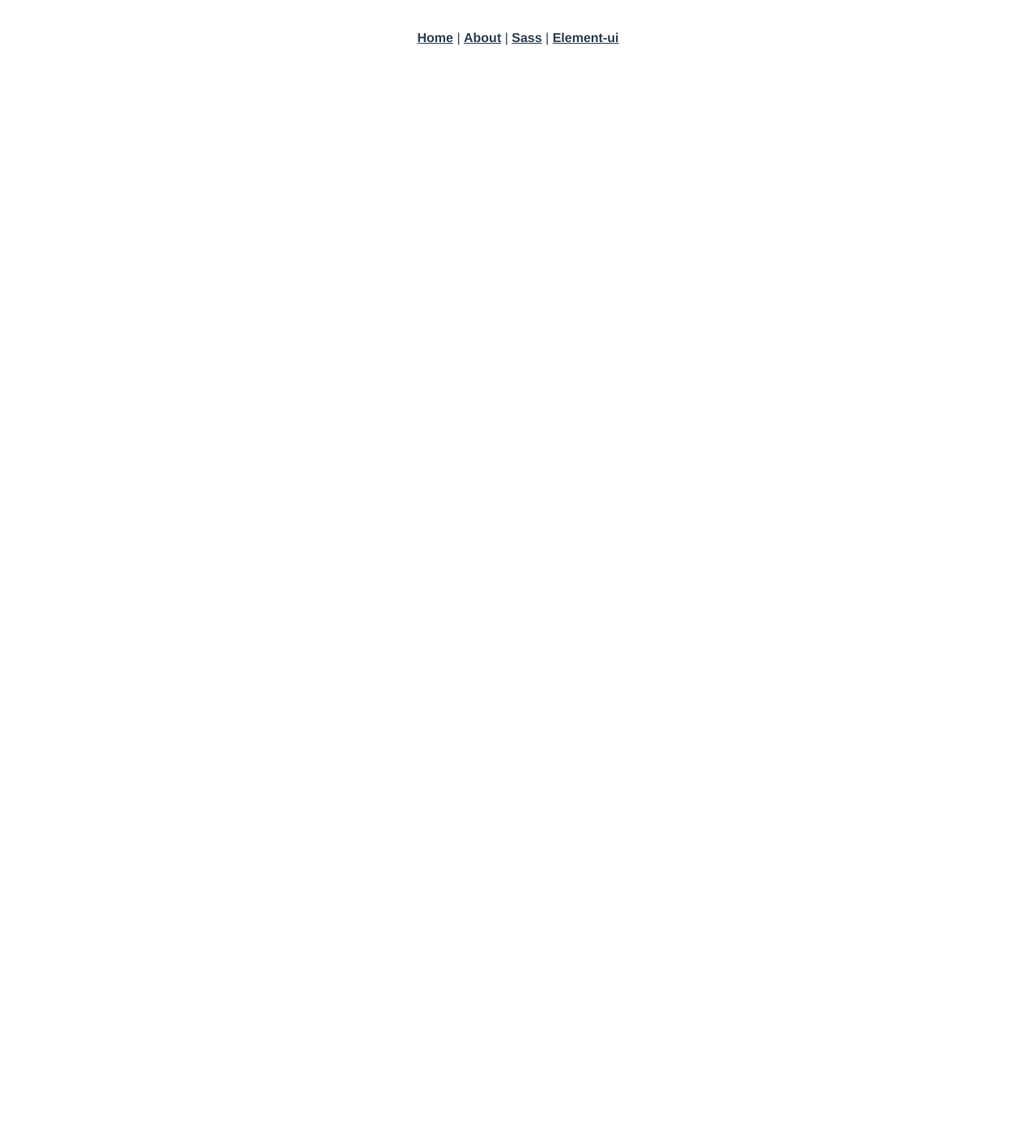
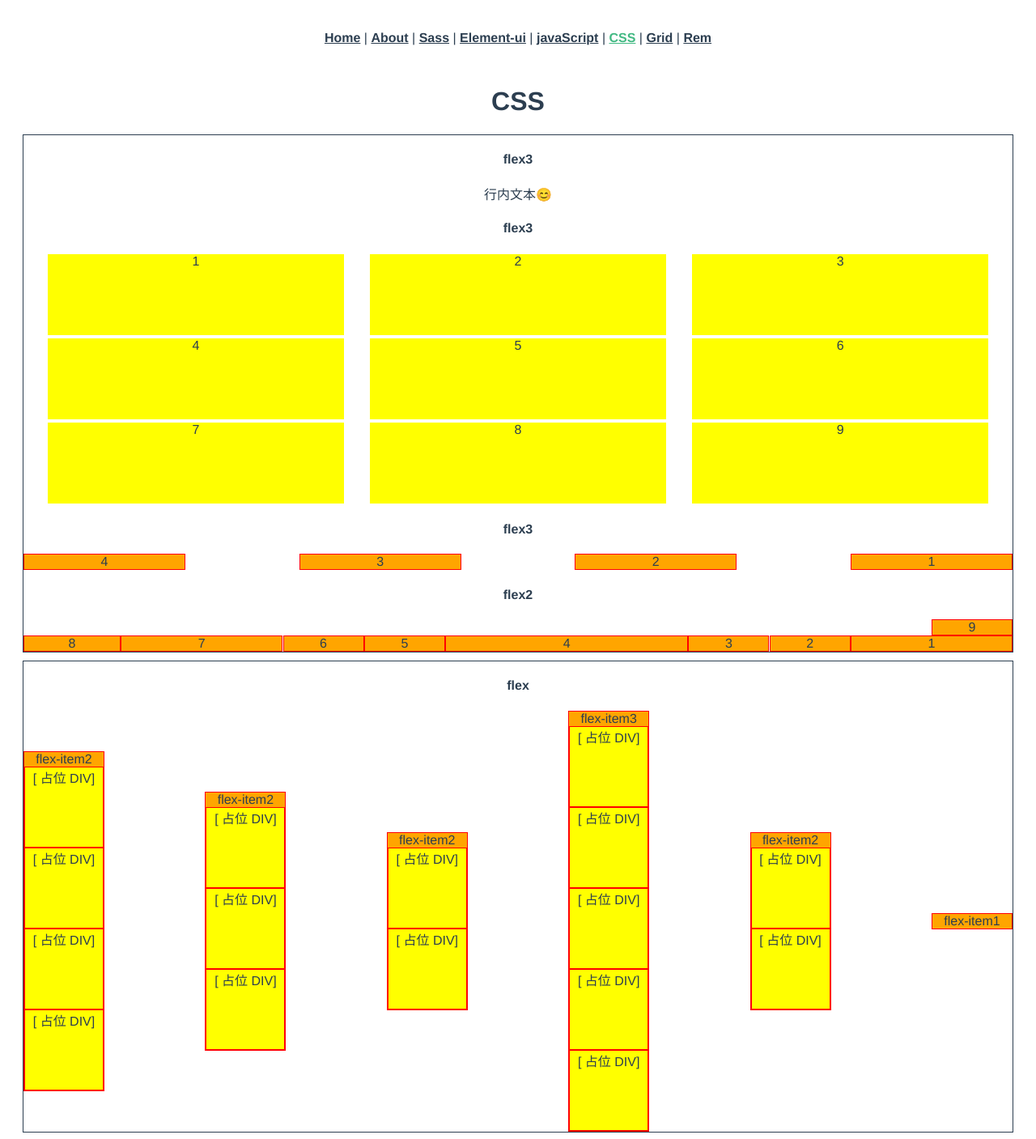
Before and after one commit to lxiuen/cli-test, a Vue app: page /#/css in a window 1280 px wide. Shown: the whole page at 81% size. Before the commit the page ends 800 px from the top, so only its background shows below. Built offline with nearby package versions, Linux system fonts and the light colour scheme.

Commit message:
测试git .

```diff
--- a/src/App.vue
+++ b/src/App.vue
@@ -4,7 +4,11 @@
       <router-link to="/">Home</router-link> |
       <router-link to="/about">About</router-link> |
       <router-link to="/sass">Sass</router-link> |
-      <router-link to="/element">Element-ui</router-link>
+      <router-link to="/element">Element-ui</router-link> |
+      <router-link to="/brush-javaScript">javaScript</router-link> |
+      <router-link to="/css">CSS</router-link> |
+      <router-link to="/grid">Grid</router-link> |
+      <router-link to="/rem">Rem</router-link>
     </div>
     <router-view />
   </div>
--- a/src/router/index.js
+++ b/src/router/index.js
@@ -28,6 +28,26 @@ const routes = [
     path: "/sass",
     name: "Sass",
     component: () => import("../views/Sass.vue")
+  },
+  {
+    path: "/brush-javaScript",
+    name: "javaScript",
+    component: () => import("../views/Brush-javaScript.vue")
+  },
+  {
+    path: "/css",
+    name: "css",
+    component: () => import("../views/css.vue")
+  },
+  {
+    path: "/grid",
+    name: "grid",
+    component: () => import("../views/Grid.vue")
+  },
+  {
+    path: "/rem",
+    name: "rem",
+    component: () => import("../views/Rem.vue")
   }
 ];
 
--- /dev/null
+++ b/src/styles/css.scss
@@ -0,0 +1,39 @@
+%border-style {
+  border: 1px solid red;
+  box-sizing: border-box;
+}
+.flex {
+  display: flex;
+  // flex-direction: row-reverse;
+  // flex-wrap: wrap-reverse;
+  flex-flow: row-reverse wrap-reverse;
+  justify-content: space-between;
+  align-items: center;
+  .item {
+    width: 100px;
+    background-color: orange;
+    @extend %border-style;
+    .empty-box {
+      height: 100px;
+      background-color: yellow;
+      &:before {
+        content: "[ 占位";
+      }
+      &:after {
+        content: " DIV]";
+      }
+      @extend %border-style
+    }
+  }
+}
+.flex9 {
+  display: flex;
+  flex-wrap: wrap;
+  justify-content: space-evenly;
+  .item {
+    width: 30%;
+    height: 100px;
+    margin: 2px;
+    background-color: yellow;
+  }
+}
--- /dev/null
+++ b/src/styles/grid.scss
@@ -0,0 +1,11 @@
+.grid {
+  display: grid;
+  grid-template-rows: 100px 100px 100px;
+  grid-template-columns: repeat(3, 100px);
+  .grid-item {
+    background-color: yellowgreen;
+  }
+}
+.grid2 {
+
+}
--- /dev/null
+++ b/src/styles/rem.scss
@@ -0,0 +1,4 @@
+.px {
+  padding: 10px;
+  border: 1px solid red;
+}
--- /dev/null
+++ b/src/views/Brush-javaScript.vue
@@ -0,0 +1,92 @@
+<template>
+  <div class="about">
+    <h1>javaScript</h1>
+    <div class="item-import">
+      <h4></h4>
+    </div>
+  </div>
+</template>
+
+<script>
+// 精准判断数据类型
+function type(obj) {
+  return Object.prototype.toString
+    .call(obj)
+    .split(" ")[1]
+    .toLocaleLowerCase()
+    .slice(0, -1);
+}
+
+// 深拷贝
+function deepCopy(source) {
+  let dataType = type(source);
+  if (dataType === "object" || dataType === "array") {
+    let result = dataType === "object" ? {} : [];
+    for (let key in source) {
+      if (Object.prototype.hasOwnProperty.call(source, key)) {
+        result[key] = deepCopy(source[key]);
+      }
+    }
+    return result;
+  } else {
+    return source;
+  }
+}
+
+console.log(
+  deepCopy({
+    a: 1,
+    b: "alex",
+    c: new Date(),
+    d: function() {}
+  })
+);
+
+//
+
+Array.prototype.setUnique = function() {
+  return [...new Set(this)];
+};
+Array.prototype.mapUnique = function() {
+  const tmp = new Map();
+  return this.filter(item => {
+    return !tmp.has(item) && tmp.set(item, 1);
+  });
+};
+const arr = [];
+// 生成[0, 100000]之间的随机数
+for (let i = 0; i < 100000; i++) {
+  arr.push(0 + Math.floor((100000 - 0 + 1) * Math.random()));
+}
+
+// ...实现算法
+
+console.time("test");
+arr.setUnique();
+console.timeEnd("test");
+console.time("test");
+arr.mapUnique();
+console.timeEnd("test");
+
+
+//
+let computed = {
+  a() {
+    console.log('a属读取')
+  },
+  b: {
+    get() {
+      console.log('b属性 读取');
+    },
+    set() {
+      console.log('b属性 设置');
+    }
+  }
+}
+for(const key in computed) {
+  const userDef = computed[key]
+  const getter = typeof userDef === 'function' ? userDef : userDef.get
+  console.log(key,getter);
+}
+
+</script>
--- /dev/null
+++ b/src/views/Grid.vue
@@ -0,0 +1,26 @@
+<template>
+  <div class="about">
+    <h1>grid</h1>
+    <div class="item-import">
+      <h4>grid</h4>
+      <div class="grid">
+        <div class="grid-item">1</div>
+        <div class="grid-item">2</div>
+        <div class="grid-item">3</div>
+        <div class="grid-item">4</div>
+        <div class="grid-item">5</div>
+        <div class="grid-item">6</div>
+        <div class="grid-item">7</div>
+        <div class="grid-item">8</div>
+        <div class="grid-item">9</div>
+      </div>
+      <div class="grid2">
+        <div class="top_b a">下面的底边宽度是虚拟1像素的</div>
+        <div class="b">上面的边框宽度是虚拟1像素的</div>
+      </div>
+    </div>
+  </div>
+</template>
+<style lang="scss" scoped>
+@import "../styles/grid.scss";
+</style>
--- /dev/null
+++ b/src/views/Rem.vue
@@ -0,0 +1,42 @@
+<template>
+  <div class="about">
+    <h1>rem</h1>
+    <div class="item-import">
+      <h4>rem布局</h4>
+      <div class="px"></div>
+      <div class="container">
+        <div class="inner">1</div>
+        <div class="inner">2</div>
+        <div class="inner">3</div>
+        <div class="inner">4</div>
+        <div class="inner">5</div>
+      </div>
+    </div>
+  </div>
+</template>
+<style lang="scss" scoped>
+@import "../styles/rem.scss";
+</style>
+<style scoped>
+.container {
+  width: 200px;
+  height: 400px;
+  background: pink;
+  position: absolute;
+  display: table;
+  vertical-align: middle;
+}
+
+.inner {
+  display: table-cell;
+  vertical-align: middle;
+}
+</style>
+<script>
+
+var print = function(i) {
+  console.log(i);
+};
+
+[1, 2, 3].forEach(print);
+</script>
--- /dev/null
+++ b/src/views/css.vue
@@ -0,0 +1,81 @@
+<template>
+  <div class="about">
+    <h1>CSS</h1>
+    <div class="item-import">
+      <h4>flex3</h4>
+      <div>行内文本<span>😊</span></div>
+      <h4>flex3</h4>
+      <div class="flex9">
+        <div class="item" style="">1</div>
+        <div class="item" style="">2</div>
+        <div class="item" style="">3</div>
+        <div class="item" style="">4</div>
+        <div class="item" style="">5</div>
+        <div class="item" style="">6</div>
+        <div class="item" style="">7</div>
+        <div class="item" style="">8</div>
+        <div class="item" style="">9</div>
+      </div>
+      <h4>flex3</h4>
+      <div class="flex">
+        <div class="item" style="width:200px; order:0">1</div>
+        <div class="item" style="width:200px; order:0">2</div>
+        <div class="item" style="width:200px; order:0">3</div>
+        <div class="item" style="width:200px; order:0">4</div>
+      </div>
+      <h4>flex2</h4>
+      <div class="flex">
+        <div class="item" style="width:200px">1</div>
+        <div class="item">2</div>
+        <div class="item">3</div>
+        <div class="item" style="width:300px">4</div>
+        <div class="item">5</div>
+        <div class="item">6</div>
+        <div class="item" style="width:200px">7</div>
+        <div class="item" style="width:120px">8</div>
+        <div class="item">9</div>
+      </div>
+    </div>
+    <div class="item-import">
+      <h4>flex</h4>
+      <div class="flex">
+        <div class="item">flex-item1</div>
+        <div class="item">
+          flex-item2
+          <div class="empty-box"></div>
+          <div class="empty-box"></div>
+        </div>
+        <div class="item">
+          flex-item3
+          <div class="empty-box"></div>
+          <div class="empty-box"></div>
+          <div class="empty-box"></div>
+          <div class="empty-box"></div>
+          <div class="empty-box"></div>
+        </div>
+        <div class="item">
+          flex-item2
+          <div class="empty-box"></div>
+          <div class="empty-box"></div>
+        </div>
+        <div class="item">
+          flex-item2
+          <div class="empty-box"></div>
+          <div class="empty-box"></div>
+          <div class="empty-box"></div>
+        </div>
+        <div class="item">
+          flex-item2
+          <div class="empty-box"></div>
+          <div class="empty-box"></div>
+          <div class="empty-box"></div>
+          <div class="empty-box"></div>
+        </div>
+      </div>
+    </div>
+  </div>
+</template>
+
+<style lang="scss" scoped>
+@import "../styles/css.scss";
+</style>
```
Also changed, not shown: src/styles/brush.scss (added).
